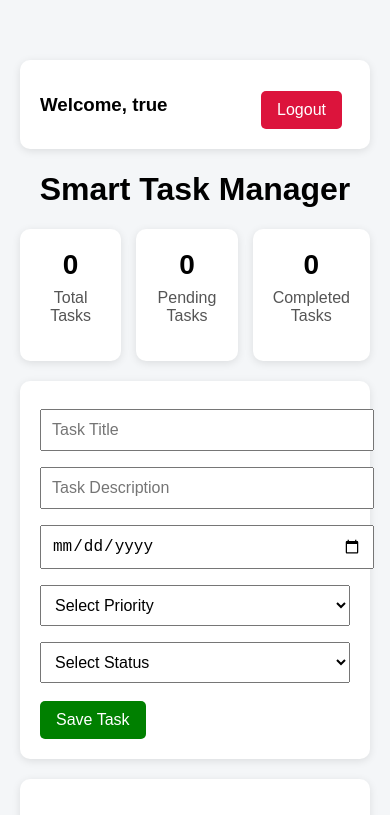
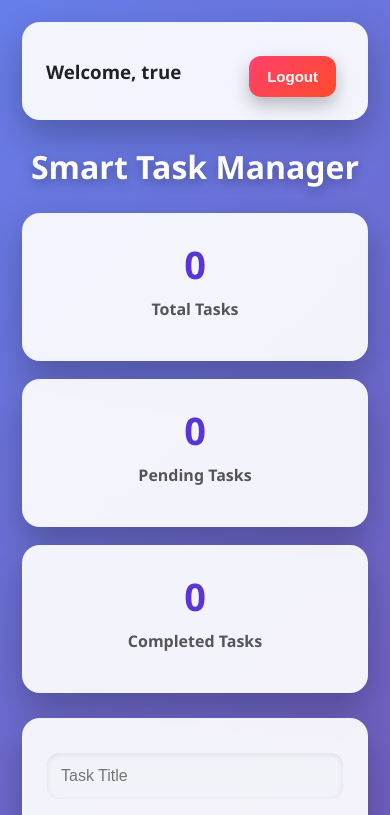
Before and after one commit to Prabhujit200/smart-task-manger, a plain HTML site: page index.html in a window 390 px wide. Shown: the top 815 px of the page. Drawn offline with Linux system fonts and the light colour scheme; no server answers; sample sign-in values are in the browser's storage.

Commit message:
Updated UI design with 3D style

```diff
--- a/index.html
+++ b/index.html
@@ -5,136 +5,205 @@
     <meta name="viewport" content="width=device-width, initial-scale=1.0" />
     <title>Smart Task Manager</title>
     <style>
+      * {
+        box-sizing: border-box;
+      }
+
       body {
-        font-family: Arial, sans-serif;
-        max-width: 900px;
+        font-family: "Segoe UI", Arial, sans-serif;
+        max-width: 1050px;
         margin: 40px auto;
         padding: 20px;
-        background-color: #f4f6f8;
+        min-height: 100vh;
+        background: linear-gradient(135deg, #667eea, #764ba2);
+        color: #222;
       }
 
       h1 {
         text-align: center;
+        color: white;
+        font-size: 42px;
+        margin-bottom: 25px;
+        text-shadow: 0 4px 12px rgba(0, 0, 0, 0.3);
+      }
+
+      .top-bar,
+      .form-box,
+      .filter-box,
+      .task,
+      .card {
+        background: rgba(255, 255, 255, 0.92);
+        backdrop-filter: blur(12px);
+        border-radius: 18px;
+        box-shadow: 0 15px 35px rgba(0, 0, 0, 0.25);
+        transition:
+          transform 0.25s ease,
+          box-shadow 0.25s ease;
+      }
+
+      .top-bar:hover,
+      .form-box:hover,
+      .filter-box:hover,
+      .task:hover,
+      .card:hover {
+        transform: translateY(-5px);
+        box-shadow: 0 25px 45px rgba(0, 0, 0, 0.35);
       }
 
       .top-bar {
         display: flex;
         justify-content: space-between;
         align-items: center;
-        background: white;
-        padding: 15px 20px;
-        border-radius: 10px;
-        margin-bottom: 20px;
-        box-shadow: 0px 2px 8px rgba(0, 0, 0, 0.1);
-      }
-
-      .logout-btn {
-        background-color: crimson;
-        color: white;
-        border: none;
-        padding: 10px 16px;
-        border-radius: 5px;
-        cursor: pointer;
+        padding: 18px 24px;
+        margin-bottom: 25px;
       }
 
       .dashboard {
-        display: flex;
-        gap: 15px;
-        margin-bottom: 20px;
+        display: grid;
+        grid-template-columns: repeat(3, 1fr);
+        gap: 18px;
+        margin-bottom: 25px;
       }
 
       .card {
-        flex: 1;
-        background: white;
-        padding: 20px;
-        border-radius: 10px;
+        padding: 25px;
         text-align: center;
-        box-shadow: 0px 2px 8px rgba(0, 0, 0, 0.1);
       }
 
       .card h2 {
         margin: 0;
-        font-size: 28px;
+        font-size: 38px;
+        color: #5a35d6;
       }
 
       .card p {
         margin-top: 8px;
         color: #555;
+        font-weight: 600;
       }
 
       .form-box,
-      .filter-box,
-      .task {
-        background: white;
-        padding: 20px;
-        border-radius: 10px;
-        box-shadow: 0px 2px 8px rgba(0, 0, 0, 0.1);
-      }
-
-      .filter-box,
-      .task {
-        margin-top: 20px;
+      .filter-box {
+        padding: 25px;
+        margin-bottom: 25px;
       }
 
       input,
       select {
         width: 100%;
-        padding: 10px;
-        margin: 8px 0;
+        padding: 14px;
+        margin: 10px 0;
         font-size: 16px;
+        border: none;
+        border-radius: 12px;
+        background: #f1f3f8;
+        outline: none;
+        box-shadow: inset 0 2px 6px rgba(0, 0, 0, 0.08);
+      }
+
+      input:focus,
+      select:focus {
+        box-shadow: 0 0 0 3px rgba(102, 126, 234, 0.35);
       }
 
       button {
-        padding: 10px 16px;
-        font-size: 16px;
+        padding: 12px 18px;
+        font-size: 15px;
         cursor: pointer;
         margin-top: 10px;
-        border-radius: 5px;
+        border-radius: 12px;
         border: none;
         margin-right: 8px;
+        color: white;
+        font-weight: 600;
+        box-shadow: 0 8px 18px rgba(0, 0, 0, 0.25);
+        transition:
+          transform 0.2s ease,
+          box-shadow 0.2s ease;
+      }
+
+      button:hover {
+        transform: translateY(-3px) scale(1.03);
+        box-shadow: 0 12px 25px rgba(0, 0, 0, 0.35);
       }
 
       .save-btn {
-        background-color: green;
-        color: white;
+        background: linear-gradient(135deg, #00b09b, #96c93d);
       }
+
+      .logout-btn,
       .delete-btn {
-        background-color: red;
-        color: white;
+        background: linear-gradient(135deg, #ff416c, #ff4b2b);
       }
+
       .edit-btn {
-        background-color: blue;
-        color: white;
+        background: linear-gradient(135deg, #2193b0, #6dd5ed);
       }
+
       .toggle-btn {
-        background-color: purple;
-        color: white;
+        background: linear-gradient(135deg, #8e2de2, #4a00e0);
+      }
+
+      .task {
+        padding: 22px;
+        margin-top: 18px;
+        border-left: 6px solid #667eea;
+      }
+
+      .task h3 {
+        margin-top: 0;
+        font-size: 24px;
+        color: #333;
+      }
+
+      .task p {
+        color: #555;
       }
 
       .badge {
         display: inline-block;
-        padding: 4px 10px;
-        border-radius: 20px;
+        padding: 6px 12px;
+        border-radius: 30px;
         color: white;
-        font-size: 14px;
+        font-size: 13px;
         font-weight: bold;
         margin-right: 8px;
+        box-shadow: 0 5px 12px rgba(0, 0, 0, 0.2);
       }
 
       .priority-high {
-        background-color: #e53935;
+        background: linear-gradient(135deg, #ff0844, #ffb199);
       }
+
       .priority-medium {
-        background-color: #fb8c00;
+        background: linear-gradient(135deg, #f7971e, #ffd200);
       }
+
       .priority-low {
-        background-color: #43a047;
+        background: linear-gradient(135deg, #11998e, #38ef7d);
       }
+
       .status-pending {
-        background-color: #757575;
+        background: linear-gradient(135deg, #606c88, #3f4c6b);
       }
+
       .status-completed {
-        background-color: #2e7d32;
+        background: linear-gradient(135deg, #00b09b, #96c93d);
+      }
+
+      @media (max-width: 768px) {
+        .dashboard {
+          grid-template-columns: 1fr;
+        }
+
+        body {
+          margin: 10px;
+          padding: 12px;
+        }
+
+        h1 {
+          font-size: 32px;
+        }
       }
     </style>
   </head>
```
